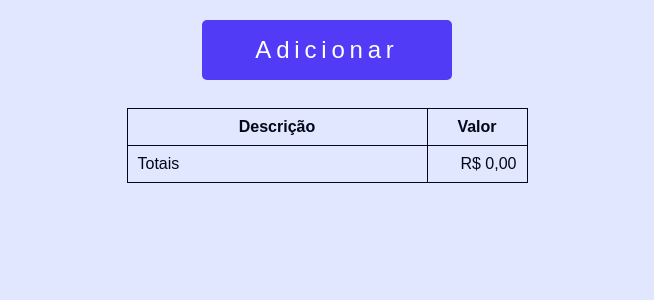
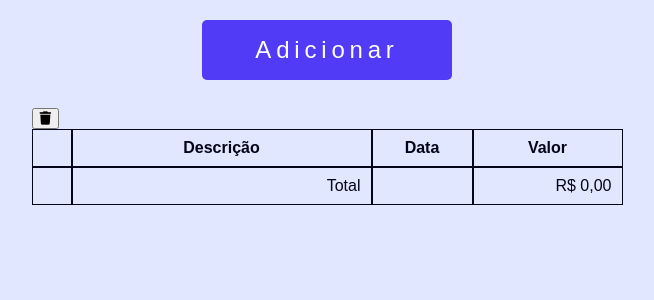
Before and after one commit to mentalitydark/expense-tracker, a React (Vite) app: page / in a window 1280 px wide. Shown: the top 300 px of the page, without its empty margins (313-967 px from the left). Built offline with nearby package versions, Linux system fonts and the light colour scheme.

Commit message:
feat: implement ListTransactions with table

```diff
--- a/src/components/ListTransactions/ListTransactions.tsx
+++ b/src/components/ListTransactions/ListTransactions.tsx
@@ -1,3 +1,5 @@
+import Table from '../Table'
+
 import { useListTransactions } from './useListTransactions'
 
 function formatNumber(value: number): string {
@@ -10,35 +12,46 @@ function formatNumber(value: number): string {
   })
 }
 
+function formatDate(value: Date): string {
+  return value.toLocaleDateString('pt-br')
+}
+
 export function ListTransactions() {
-  const { data } = useListTransactions()
+  const { data, onClickCheckbox, removeTransactionsSelected } = useListTransactions()
 
   return (
-    <table className='list-transactions' cellSpacing={0}>
-      <thead>
-        <th>Descrição</th>
-        <th>Valor</th>
-      </thead>
-      <tbody>
-        {
-          data.map((transaction) => (
-            <tr>
-              <td className='description'>{transaction.description}</td>
-              <td className='value'>{formatNumber(transaction.value)}</td>
-            </tr>
-          ))
-        }
-      </tbody>
-      <tfoot>
-        <tr>
-          <td className='description'>Totais</td>
-          <td className='value'>
-            {
-              formatNumber(data.reduce((prev, cur) => prev + cur.value, 0.00))
-            }
-          </td>
-        </tr>
-      </tfoot>
-    </table>
+    <div className='list-transactions'>
+      <div className='actions'>
+        <button onClick={removeTransactionsSelected}><i className='fa-solid fa-trash' /></button>
+      </div>
+      <Table.Root>
+        <Table.Head columns={[
+          { name: '' },
+          { name: 'Descrição' },
+          { name: 'Data' },
+          { name: 'Valor' }
+        ]} />
+        <Table.Body>
+          {
+            data.map(transaction => (
+              <Table.Row key={transaction.id}>
+                <Table.Cell align='center'><input id={transaction.id} type='checkbox' onChange={(event) => onClickCheckbox(event)}/></Table.Cell>
+                <Table.Cell>{transaction.description}</Table.Cell>
+                <Table.Cell align='center'>{formatDate(transaction.date)}</Table.Cell>
+                <Table.Cell align='right'>{formatNumber(transaction.value)}</Table.Cell>
+              </Table.Row>
+            ))
+          }
+        </Table.Body>
+        <Table.Foot>
+          <Table.Row>
+            <Table.Cell width={40} />
+            <Table.Cell align='right' width={300}>Total</Table.Cell>
+            <Table.Cell width={101} />
+            <Table.Cell align='right' width={150}>{formatNumber(data.reduce((prev, cur) => prev + cur.value, 0.00))}</Table.Cell>
+          </Table.Row>
+        </Table.Foot>
+      </Table.Root>
+    </div>
   )
 }
--- a/src/components/ListTransactions/useListTransactions.ts
+++ b/src/components/ListTransactions/useListTransactions.ts
@@ -1,9 +1,37 @@
+import { type ChangeEvent } from 'react'
+
+import type { IFinancialTransaction } from '../../models'
+
 import { useFinancialTransactions } from '../../hooks'
 
 export function useListTransactions() {
   const useFinancial = useFinancialTransactions()
+  const transactionsSelected = new Map<string, IFinancialTransaction>()
+
+  const onClickCheckbox = ({ target }: ChangeEvent<HTMLInputElement>) => {
+    if (!target.checked) {
+      transactionsSelected.delete(target.id)
+      return
+    }
+
+    const transaction = useFinancial.transactions.find(t => t.id === target.id)
+
+    if (transaction) {
+      transactionsSelected.set(transaction.id, transaction)
+    }
+  }
+
+  const removeTransactionsSelected = () => {
+    transactionsSelected.forEach((transaction) => {
+      useFinancial.removeTransaction(transaction)
+    })
+
+    transactionsSelected.clear()
+  }
 
   return {
-    data: useFinancial.transactions
+    data: useFinancial.transactions,
+    onClickCheckbox,
+    removeTransactionsSelected
   }
 }
```
